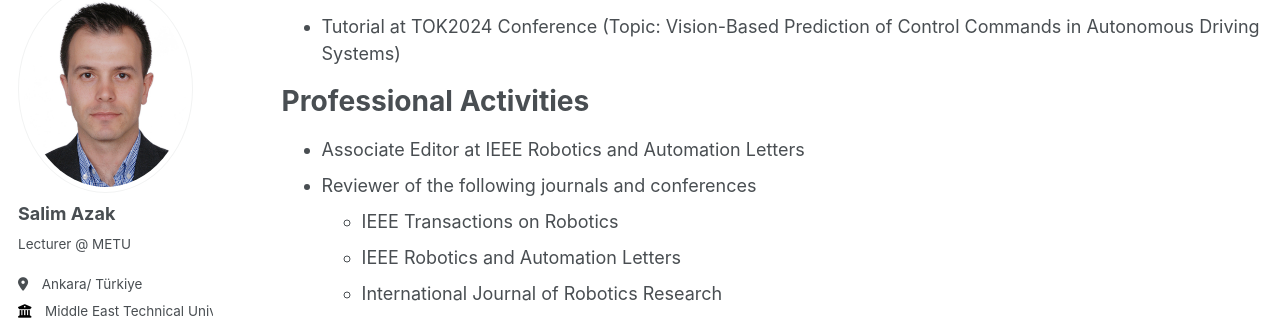
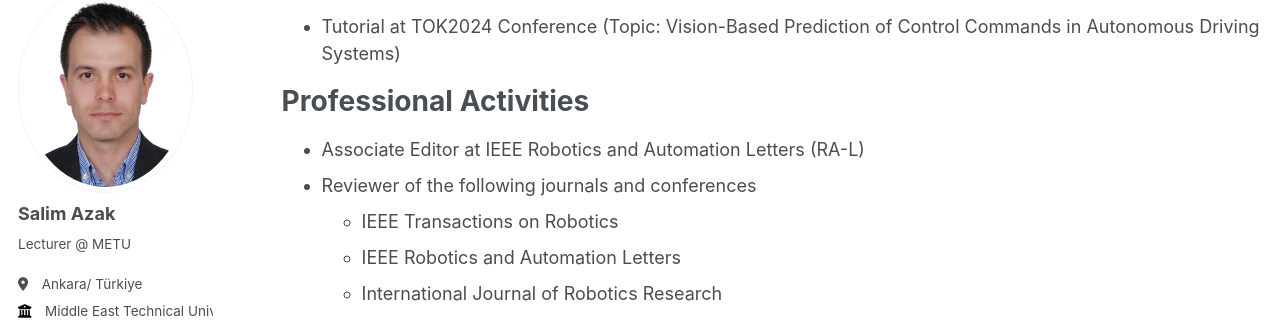
Before and after one commit to salimazak/salimazak.github.io, a Jekyll site: the page built from _pages/cv.md, in a window 1280 px wide and 900 px high, scrolled down 998 px. Shown: the part 121-441 px from the top of the window. Built offline with Jekyll 4.4.1, drawn with Linux system fonts in a browser that asks for light colours; some web fonts are replaced.

Commit message:
Update cv.md

```diff
--- a/_pages/cv.md
+++ b/_pages/cv.md
@@ -42,7 +42,7 @@ Talks
 
 Professional Activities
 ======
-* Associate Editor at IEEE Robotics and Automation Letters
+* Associate Editor at IEEE Robotics and Automation Letters (RA-L)
 * Reviewer of the following journals and conferences
   * IEEE Transactions on Robotics
   * IEEE Robotics and Automation Letters
```
